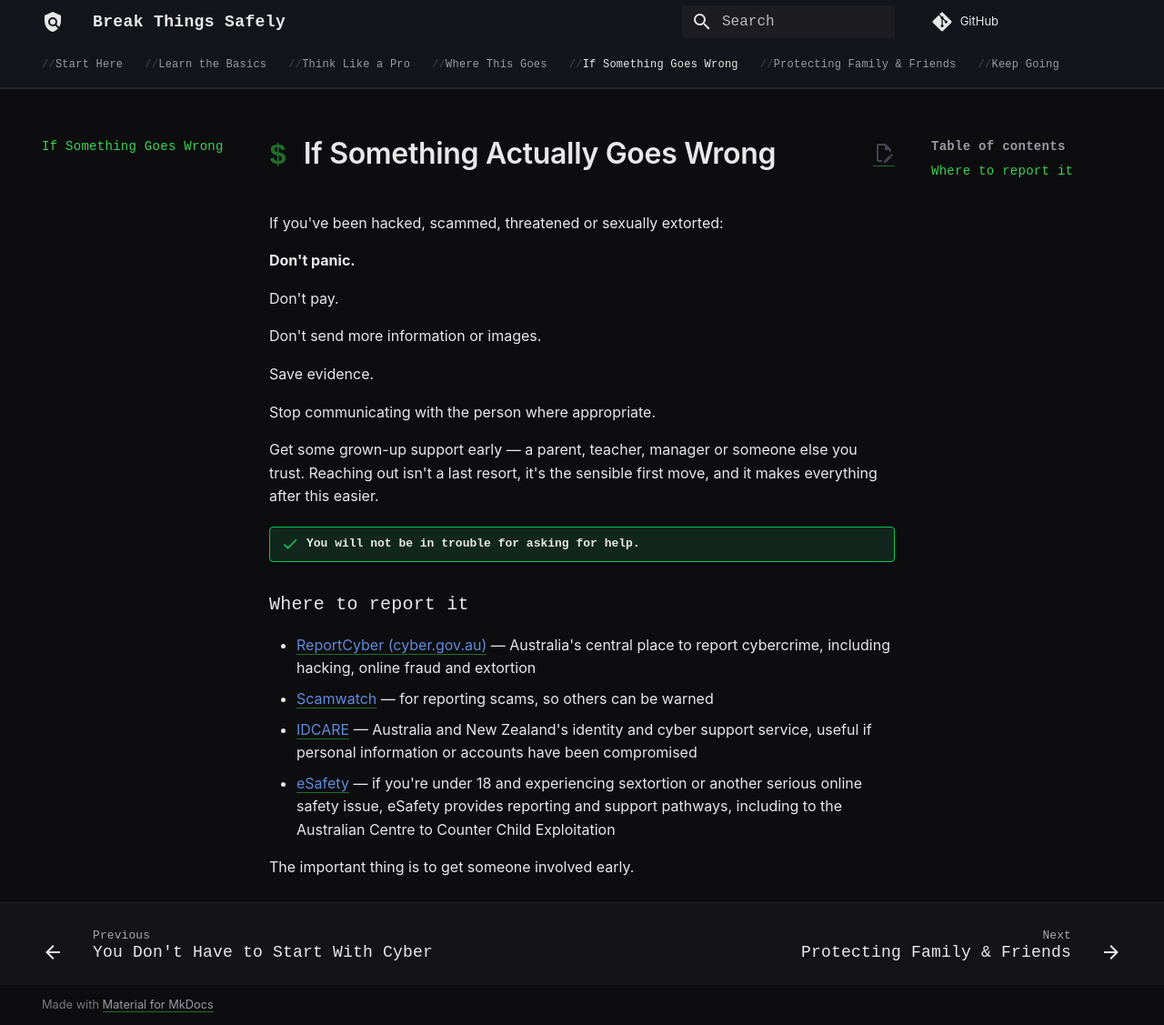
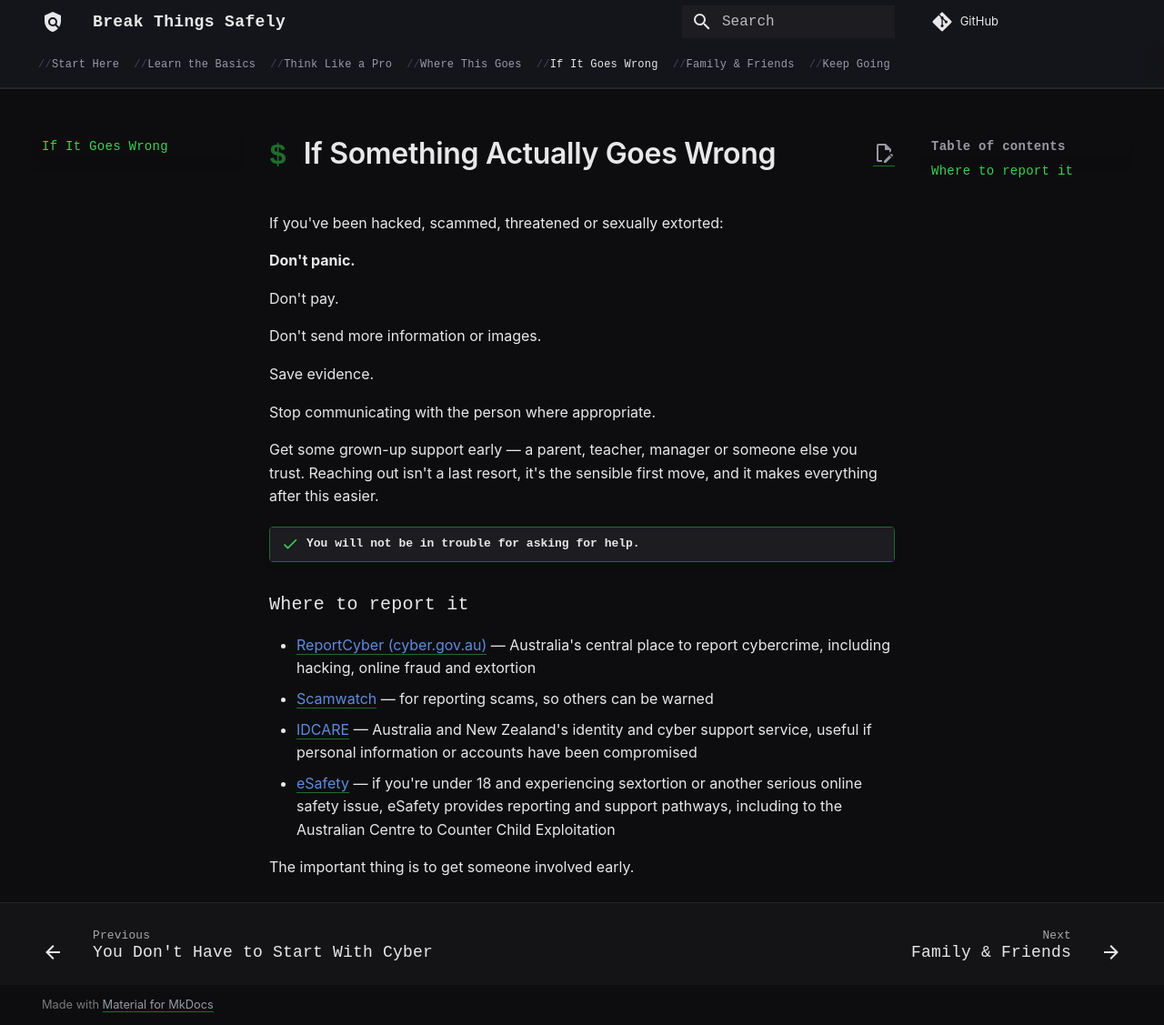
Before and after one commit to t-d-knight/break-things-safely, an MkDocs documentation site: the page built from docs/if-something-goes-wrong.md, in a window 1280 px wide and 1127 px high. Shown: the whole window at 91% size. Built offline with MkDocs 1.6.1 and Material for MkDocs 9.7.7, drawn with Linux system fonts in a browser that asks for light colours; comment, search, counter and statistics services are not loaded.

Commit message:
Further contrast fixes, pushed licence.

```diff
--- a/docs/stylesheets/terminal.css
+++ b/docs/stylesheets/terminal.css
@@ -15,7 +15,7 @@
   --md-default-bg-color: var(--bg);
   --md-default-fg-color: var(--text);
   --md-default-fg-color--light: var(--text-muted);
-  --md-default-fg-color--lighter: var(--text-dim);
+  --md-default-fg-color--lighter: var(--text-muted);
 
   --md-primary-fg-color: var(--surface);
   --md-primary-bg-color: var(--text);
@@ -58,6 +58,26 @@ body, .md-typeset {
 .md-tabs {
   background-color: var(--surface);
   border-bottom: 1px solid var(--border);
+  position: relative;
+}
+
+/* Fade cue at the right edge — the tab strip scrolls horizontally with
+   no visible scrollbar, so this hints there's more to reach without
+   needing JS to detect actual scroll position. */
+.md-tabs::after {
+  content: "";
+  position: absolute;
+  top: 0;
+  right: 0;
+  bottom: 0;
+  width: 28px;
+  background: linear-gradient(to right, transparent, var(--surface));
+  pointer-events: none;
+}
+
+.md-tabs__item {
+  padding-left: 0.4rem;
+  padding-right: 0.4rem;
 }
 
 .md-tabs__link {
@@ -126,6 +146,57 @@ body, .md-typeset {
   font-size: 13px;
 }
 
+/* Re-theme every admonition type used across the docs into the terminal
+   palette instead of Material's stock per-type colours (blue/cyan info,
+   purple question, etc.) which clash with the green/dark scheme. */
+.md-typeset .admonition.info,
+.md-typeset .admonition.tip,
+.md-typeset .admonition.success,
+.md-typeset .admonition.quote {
+  border-color: var(--green-dim);
+}
+
+.md-typeset .info > .admonition-title,
+.md-typeset .tip > .admonition-title,
+.md-typeset .success > .admonition-title,
+.md-typeset .quote > .admonition-title {
+  background-color: var(--surface2);
+  border-color: var(--green-dim);
+}
+
+.md-typeset .info > .admonition-title::before,
+.md-typeset .tip > .admonition-title::before,
+.md-typeset .success > .admonition-title::before,
+.md-typeset .quote > .admonition-title::before {
+  background-color: var(--green);
+}
+
+.md-typeset .admonition.warning {
+  border-color: #c98a1f;
+}
+
+.md-typeset .warning > .admonition-title {
+  background-color: var(--surface2);
+  border-color: #c98a1f;
+}
+
+.md-typeset .warning > .admonition-title::before {
+  background-color: #e8a838;
+}
+
+.md-typeset .admonition.danger {
+  border-color: #a33a3a;
+}
+
+.md-typeset .danger > .admonition-title {
+  background-color: var(--surface2);
+  border-color: #a33a3a;
+}
+
+.md-typeset .danger > .admonition-title::before {
+  background-color: #e05a5a;
+}
+
 /* Search + misc chrome */
 .md-search__input {
   background-color: var(--surface2);
--- a/mkdocs.yml
+++ b/mkdocs.yml
@@ -54,6 +54,6 @@ nav:
       - Career Paths: career-paths.md
       - Take It Further: further-study.md
       - "You Don't Have to Start With Cyber": dont-have-to-start-with-cyber.md
-  - If Something Goes Wrong: if-something-goes-wrong.md
-  - Protecting Family & Friends: protecting-family.md
+  - If It Goes Wrong: if-something-goes-wrong.md
+  - Family & Friends: protecting-family.md
   - Keep Going: keep-going.md
```
Also changed, not shown: README.md (+6 -0 lines), 1 other file.
